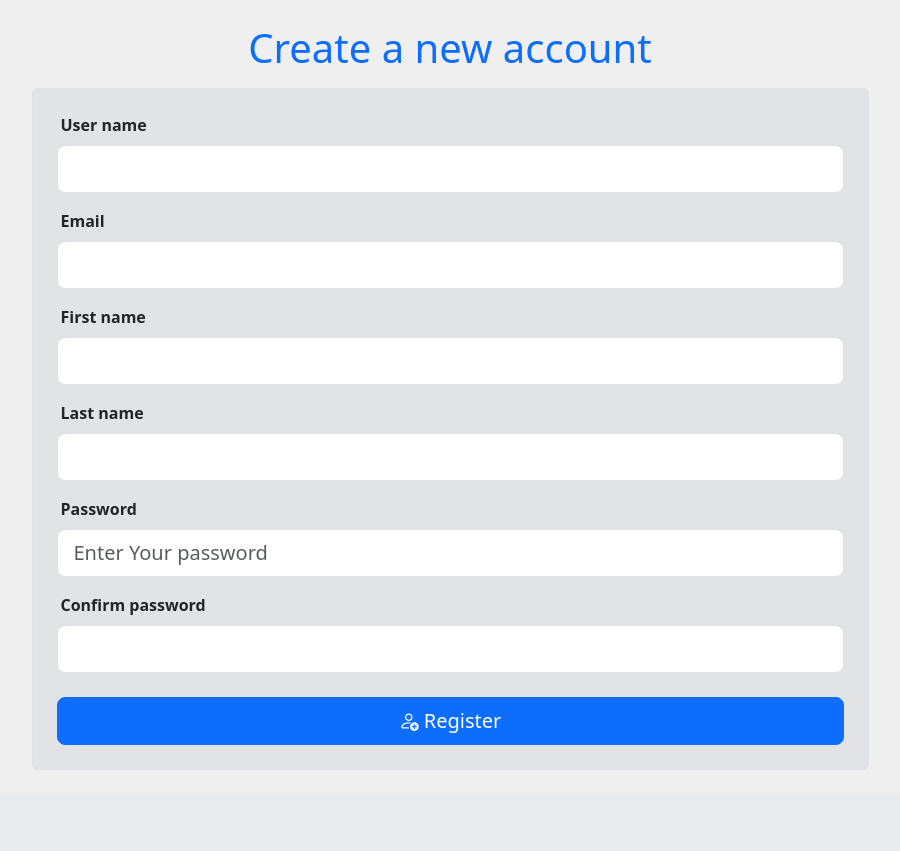
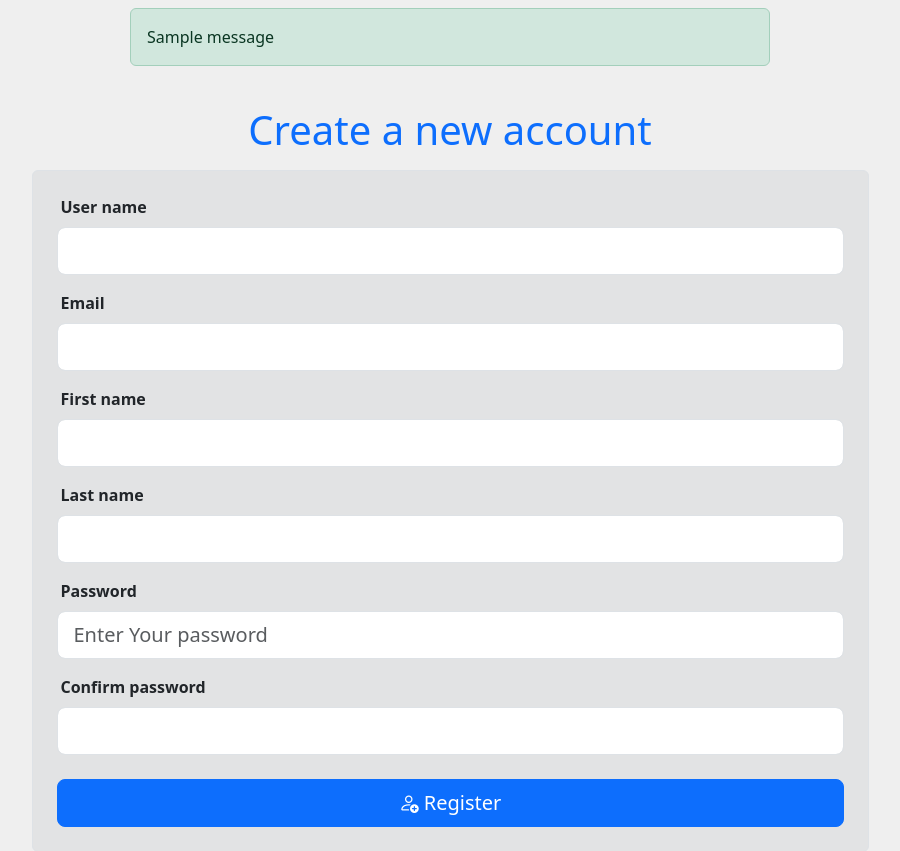
Before and after one commit to hashimwisamsami-arch/eshop-django, a Django app: page /accounts/register/ in a window 1280 px wide. Shown: the part 56-907 px from the top of the page, without its empty margins (190-1090 px from the left). Before the commit the page ends 801 px from the top, so only its background shows below. Run offline with Django 5.2, Linux system fonts and the light colour scheme; tables that the repository leaves empty hold one stand-in row (values such as "Sample post"); one stand-in notice (Sample message) is shown.

Commit message:
Add message handling for user authentication and create message template

```diff
--- a/eshop/accounts/views.py
+++ b/eshop/accounts/views.py
@@ -4,6 +4,7 @@ from .forms import RgisterForm
 from .forms import LoginForm
 from django.contrib.auth.models import User
 from django.contrib.auth import authenticate,login,logout
+from django.contrib import messages
 
 
 def user_register(request):
@@ -53,10 +54,11 @@ def user_login(request):
 
             if user is not None:
                 login(request,user)
+                messages.success(request,message="logged in successfully",extra_tags="success")
                 return redirect("home:home")
 
             else:
-                print("wrong username or password")
+                messages.error(request,message="invalid username or password",extra_tags="danger")
 
     else:
         form = LoginForm()
@@ -67,4 +69,5 @@ def user_login(request):
 
 def user_logout(request):
     logout(request)
+    messages.success(request,message="logged out successfully",extra_tags="success")
     return redirect("home:home")
--- a/eshop/templates/base.html
+++ b/eshop/templates/base.html
@@ -19,6 +19,7 @@
   </head>
   <body style="background-color: #efefef">
     <header>{%include 'navbar.html'%}</header>
+    {%include 'message.html'%}
     <main class="container py-4">{% block body %} {%endblock%}</main>
   </body>
   <!-- Bootstrap JS CDN -->
--- /dev/null
+++ b/eshop/templates/message.html
@@ -0,0 +1,5 @@
+<div class="w-50 my-2 m-auto">
+  {%if messages%} {%for msg in messages%}
+  <div class="alert alert-{{msg.tags}}">{{msg}}</div>
+  {%endfor%} {%endif%}
+</div>
```
